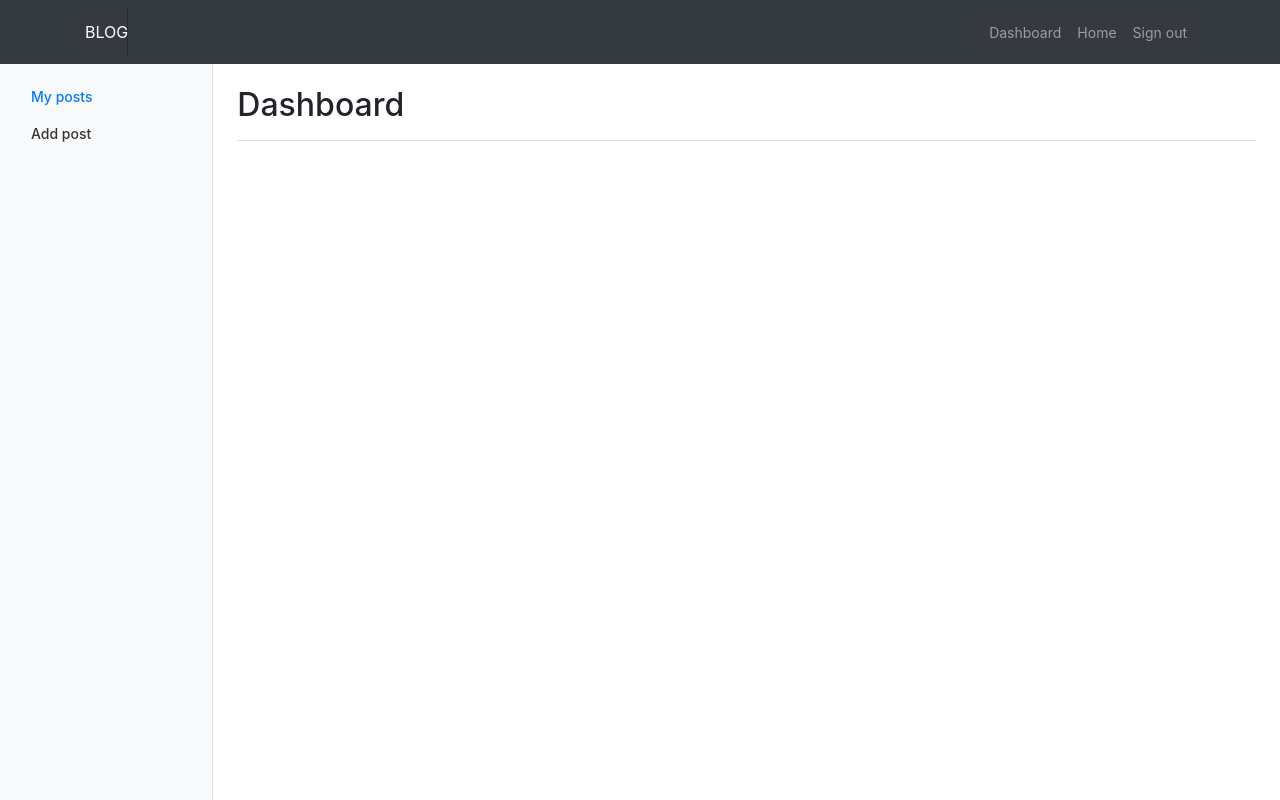
After one commit to PPiedel/CMS, a Spring Boot app: page /user in a window 1280 px wide. The commit adds this page. Run offline with Spring Boot 4, Linux system fonts and the light colour scheme; a user stored in the database is signed in; some of the project's set-up classes (security, data sources, template engines, error pages and the like) are left out, and stand-ins take their place; some libraries are stand-ins or nearby versions.

Commit message:
Simple user dashboard layout created (and corresponding controller).

```diff
--- a/src/main/java/pl/yahoo/pawelpiedel/cms/config/SpringSecurityConfig.java
+++ b/src/main/java/pl/yahoo/pawelpiedel/cms/config/SpringSecurityConfig.java
@@ -39,6 +39,7 @@ public class SpringSecurityConfig extends WebSecurityConfigurerAdapter {
                 .antMatchers("/login/**").permitAll()
                 .antMatchers("/logout/successful").permitAll()
                 .antMatchers("/posts").permitAll()
+                .antMatchers("/user/**").authenticated()
 
                 //h2-console configuration for debugging purposes only
                 .antMatchers("/console/**").permitAll()
@@ -52,7 +53,7 @@ public class SpringSecurityConfig extends WebSecurityConfigurerAdapter {
                 .formLogin()
                 .loginPage("/login")
                 .loginProcessingUrl("/login/user")
-                .defaultSuccessUrl("/login/success")
+                .defaultSuccessUrl("/user")
                 .failureUrl("/login/error")
                 .usernameParameter("email")
                 .passwordParameter("password")
--- /dev/null
+++ b/src/main/java/pl/yahoo/pawelpiedel/cms/controllers/UserDashboardController.java
@@ -0,0 +1,12 @@
+package pl.yahoo.pawelpiedel.cms.controllers;
+
+import org.springframework.stereotype.Controller;
+import org.springframework.web.bind.annotation.GetMapping;
+
+@Controller
+public class UserDashboardController {
+    @GetMapping("/user")
+    public String user(){
+        return "user";
+    }
+}
--- /dev/null
+++ b/src/main/resources/static/css/user.css
@@ -0,0 +1,95 @@
+body {
+    font-size: .875rem;
+    padding-top: 70px; /* Required padding for .navbar-fixed-top. Remove if using .navbar-static-top. Change if height of navigation changes. */
+}
+
+.feather {
+    width: 16px;
+    height: 16px;
+    vertical-align: text-bottom;
+}
+
+/*
+ * Sidebar
+ */
+
+.sidebar {
+
+    position: fixed;
+    top: 0;
+    bottom: 0;
+    left: 0;
+    z-index: 100; /* Behind the navbar */
+    padding-top: 70px;
+    box-shadow: inset -1px 0 0 rgba(0, 0, 0, .1);
+}
+
+.sidebar-sticky {
+    position: -webkit-sticky;
+    position: sticky;
+    top: 48px; /* Height of navbar */
+    height: calc(100vh - 48px);
+    padding-top: .5rem;
+    overflow-x: hidden;
+    overflow-y: auto; /* Scrollable contents if viewport is shorter than content. */
+}
+
+.sidebar .nav-link {
+    font-weight: 500;
+    color: #333;
+}
+
+.sidebar .nav-link .feather {
+    margin-right: 4px;
+    color: #999;
+}
+
+.sidebar .nav-link.active {
+    color: #007bff;
+}
+
+.sidebar .nav-link:hover .feather,
+.sidebar .nav-link.active .feather {
+    color: inherit;
+}
+
+.sidebar-heading {
+    font-size: .75rem;
+    text-transform: uppercase;
+}
+
+/*
+ * Navbar
+ */
+
+.navbar-brand {
+    padding-top: .75rem;
+    padding-bottom: .75rem;
+    font-size: 1rem;
+    background-color: rgba(0, 0, 0, .25);
+    box-shadow: inset -1px 0 0 rgba(0, 0, 0, .25);
+}
+
+.navbar .form-control {
+    padding: .75rem 1rem;
+    border-width: 0;
+    border-radius: 0;
+}
+
+.form-control-dark {
+    color: #fff;
+    background-color: rgba(255, 255, 255, .1);
+    border-color: rgba(255, 255, 255, .1);
+}
+
+.form-control-dark:focus {
+    border-color: transparent;
+    box-shadow: 0 0 0 3px rgba(255, 255, 255, .25);
+}
+
+/*
+ * Utilities
+ */
+
+.border-top { border-top: 1px solid #e5e5e5; }
+.border-bottom { border-bottom: 1px solid #e5e5e5; }
--- a/src/main/resources/templates/fragments/navbar.html
+++ b/src/main/resources/templates/fragments/navbar.html
@@ -4,7 +4,7 @@
 <!-- Navigation -->
 <nav class="navbar navbar-expand-lg navbar-dark bg-dark fixed-top" th:fragment="navbar">
     <div class="container">
-        <a class="navbar-brand" href="/">BLOG</a>
+        <a class="navbar-brand bg-dark" href="/">BLOG</a>
         <button class="navbar-toggler" type="button" data-toggle="collapse" data-target="#navbarResponsive"
                 aria-controls="navbarResponsive" aria-expanded="false" aria-label="Toggle navigation">
             <span class="navbar-toggler-icon"></span>
@@ -25,10 +25,11 @@
             </ul>
 
             <ul sec:authorize="isAuthenticated()" class="navbar-nav ml-auto">
-                <li class="nav-item active">
-                    <a class="nav-link" href="/">Home
-                        <span class="sr-only">(current)</span>
-                    </a>
+                <li class="nav-item">
+                    <a class="nav-link" href="/user">Dashboard</a>
+                </li>
+                <li class="nav-item">
+                    <a class="nav-link" href="/">Home</a>
                 </li>
                 <li class="nav-item">
                     <a class="nav-link" href="/logout">Sign out</a>
--- /dev/null
+++ b/src/main/resources/templates/user.html
@@ -0,0 +1,50 @@
+<!DOCTYPE html>
+<html lang="en" xmlns:th="http://www.w3.org/1999/xhtml">
+<head>
+    <title>Blog</title>
+    <meta charset="utf-8">
+    <meta name="viewport" content="width=device-width, initial-scale=1, shrink-to-fit=no">
+    <meta name="description" content="blog posts">
+    <meta name="author" content="Pawel Piedel">
+
+    <link rel="stylesheet" type="text/css" href="/webjars/bootstrap/css/bootstrap.min.css"/>
+    <link rel="stylesheet" type="text/css" href="../static/css/user.css" th:href="@{/css/user.css}"/>
+</head>
+<body>
+<div th:replace="fragments/navbar :: navbar">...</div>
+<div class="container-fluid">
+    <div class="row">
+        <nav class="col-md-2 d-none d-md-block bg-light sidebar">
+            <div class="sidebar-sticky">
+                <ul class="nav flex-column">
+                    <li class="nav-item">
+                        <a class="nav-link active" href="#">
+                            <span data-feather="home"></span>
+                            My posts <span class="sr-only">(current)</span>
+                        </a>
+                    </li>
+                    <li class="nav-item">
+                        <a class="nav-link" href="#">
+                            <span data-feather="file"></span>
+                            Add post
+                        </a>
+                    </li>
+                </ul>
+            </div>
+        </nav>
+
+        <main role="main" class="col-md-9 ml-sm-auto col-lg-10 pt-3 px-4">
+            <div class="d-flex justify-content-between flex-wrap flex-md-nowrap align-items-center pb-2 mb-3 border-bottom">
+                <h1 class="h2">Dashboard</h1>
+            </div>
+        </main>
+    </div>
+</div>
+
+
+
+<script src="https://code.jquery.com/jquery-3.1.1.slim.min.js" integrity="sha384-A7FZj7v+d/sdmMqp/nOQwliLvUsJfDHW+k9Omg/a/EheAdgtzNs3hpfag6Ed950n" crossorigin="anonymous"></script>
+<script src="https://cdnjs.cloudflare.com/ajax/libs/tether/1.4.0/js/tether.min.js" integrity="sha384-DztdAPBWPRXSA/3eYEEUWrWCy7G5KFbe8fFjk5JAIxUYHKkDx6Qin1DkWx51bBrb" crossorigin="anonymous"></script>
+<script src="https://maxcdn.bootstrapcdn.com/bootstrap/4.0.0-alpha.6/js/bootstrap.min.js" integrity="sha384-vBWWzlZJ8ea9aCX4pEW3rVHjgjt7zpkNpZk+02D9phzyeVkE+jo0ieGizqPLForn" crossorigin="anonymous"></script>
+</body>
+</html>
```
